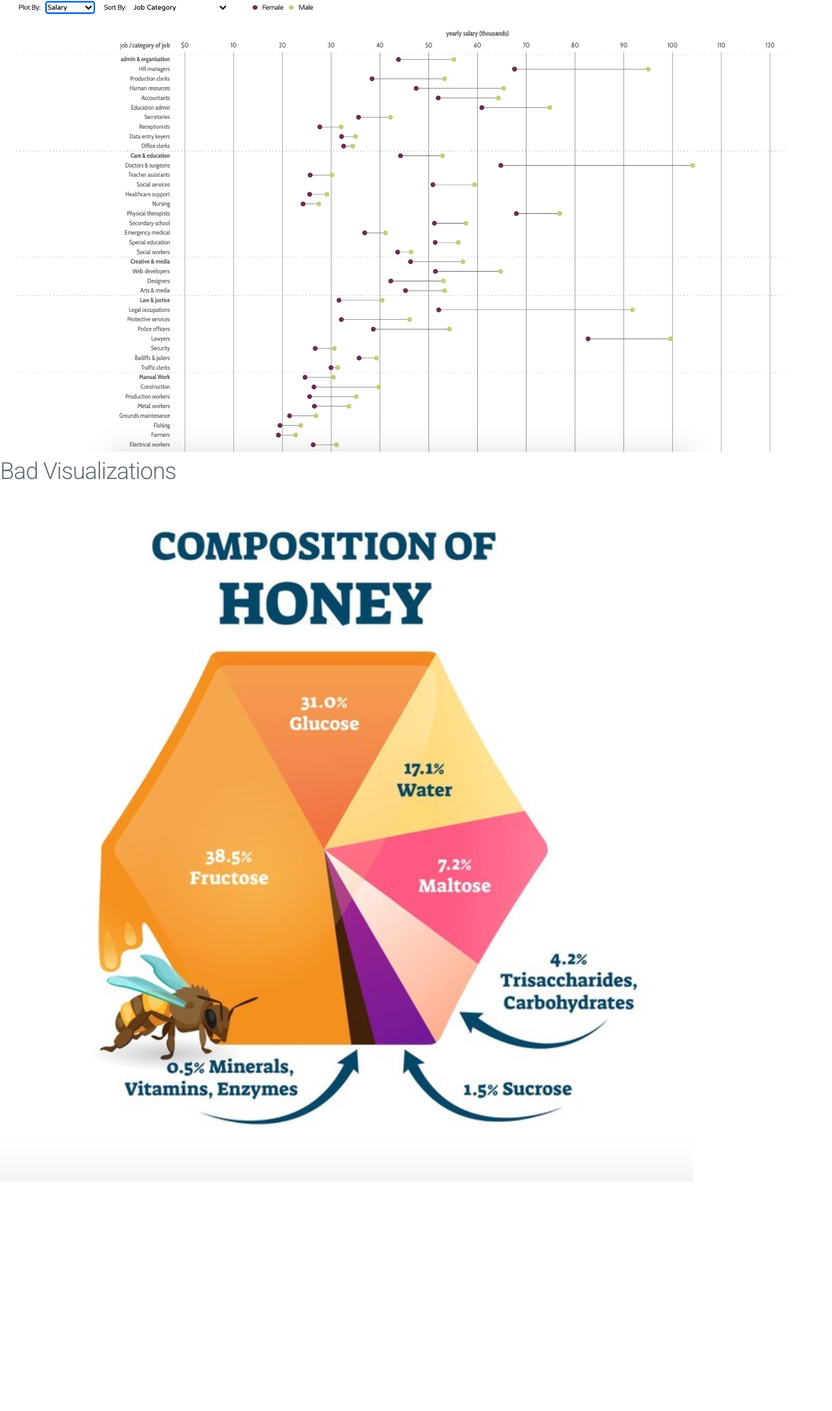
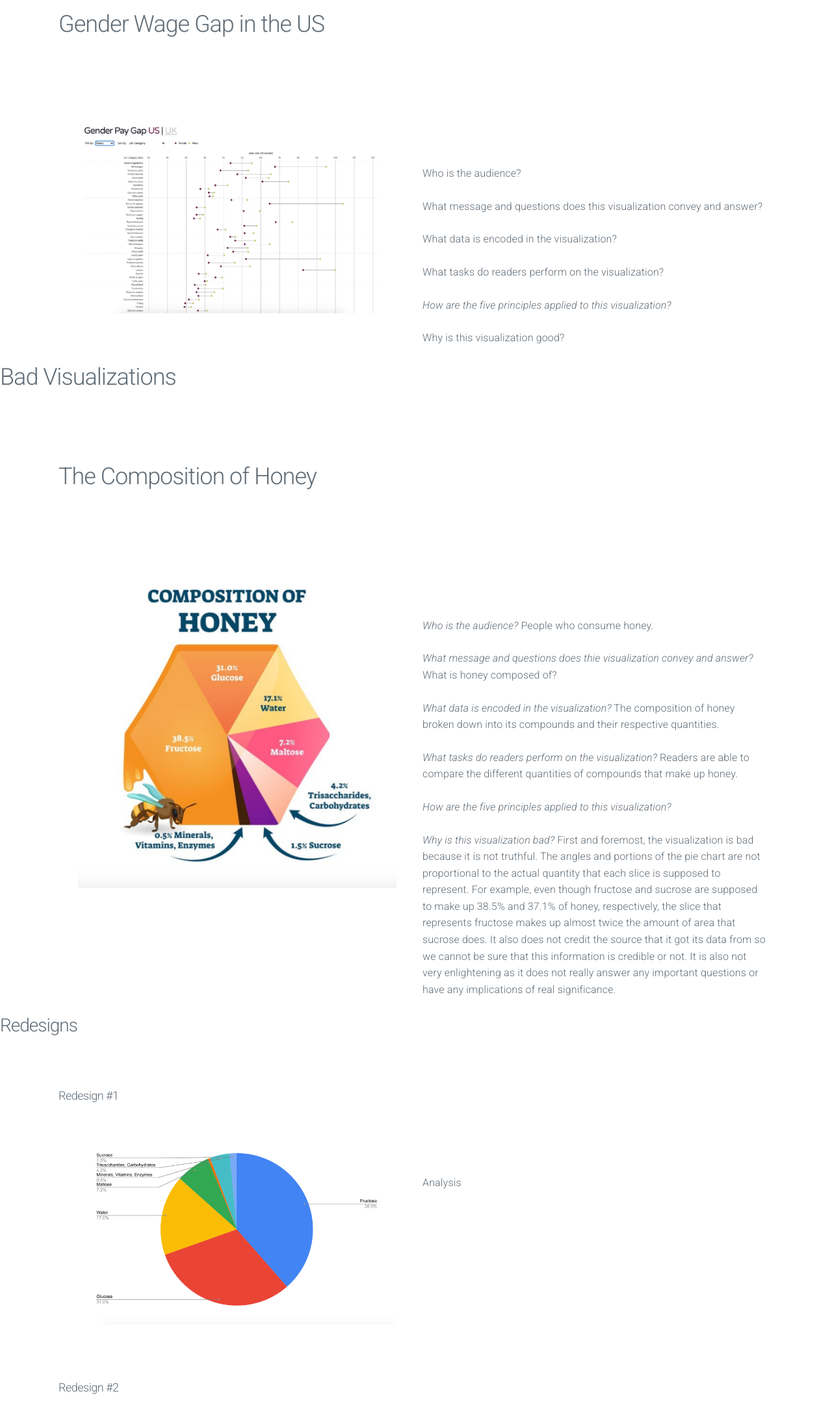
Before and after one commit to hjiang895/dataviz_mini-project1, a plain HTML site: page index.html in a window 1280 px wide. Shown: the part 213-2384 px from the top of the page at 65% size. Before the commit the page ends 2038 px from the top, so only its background shows below. Drawn offline with nearby package versions, Linux system fonts and the light colour scheme.

Commit message:
Add visualizations and critique

```diff
--- a/index.html
+++ b/index.html
@@ -25,13 +25,105 @@
 <body>
     <h1>Visualization Critique & Redesign</h1>
     <h2>Good Visualizations</h2>
-    <img src= "visualizations/pay_gap_graph.png"/>
-    <div class="description"></div>
+    <div class="container">
+      <div class="row" style="margin-top:10%">
+          <h2>
+              Gender Wage Gap in the US
+          </h2>
+      </div>
+      <div class="row" style="margin-top:10%">
+        <div class="column">
+          <div class="container">
+            <img src= "visualizations/pay_gap_graph.png"/>
+          </div>
+        </div>
+        <div class="column" style="margin-top:6%">
+          <p>Who is the audience? </p>
+          <p>What message and questions does this visualization convey and answer?</p>
+          <p>What data is encoded in the visualization?</p>
+          <p>What tasks do readers perform on the visualization?</p>
+          <p><em>How are the five principles applied to this visualization?</em></p>
+          <p>Why is this visualization good?</p>
+        </div>
+      </div>
+    </div>
+
     <h2>Bad Visualizations</h2>
-    <img src="visualizations/honey_graph.png"/>
-    <div class="description"></div>
+    <div class="container">
+      <div class="row" style="margin-top:10%">
+          <h2>
+              The Composition of Honey
+          </h2>
+      </div>
+      <div class="row" style="margin-top:10%">
+        <div class="column">
+          <div class="container">
+            <img src="visualizations/honey_graph.png"/>
+          </div>
+        </div>
+        <div class="column" style="margin-top:6%">
+          <p><em>Who is the audience?</em> People who consume honey.</p>
+          <p><em>What message and questions does thie visualization convey and answer?</em>
+            What is honey composed of?</p>
+          <p><em>What data is encoded in the visualization?</em>
+            The composition of honey broken down into its compounds and their respective
+            quantities.</p>
+          <p><em>What tasks do readers perform on the visualization?</em> Readers are able
+            to compare the different quantities of compounds that make up honey.</p>
+          <p><em>How are the five principles applied to this visualization?</em></p>
+          <p><em>Why is this visualization bad?</em> First and foremost, the visualization
+            is bad because it is not truthful. The angles and portions of the pie
+            chart are not proportional to the actual quantity that each slice is supposed to represent.
+            For example, even though fructose and sucrose are supposed to make up 38.5% and 37.1% of honey,
+            respectively, the slice that represents fructose makes up almost twice the amount of area that
+            sucrose does. It also does not credit the source that it got its data from so  we cannot be sure
+            that this information is credible or not. It is also not very enlightening as it does not really
+            answer any important questions or have any implications of real significance.</p>
+        </div>
+      </div>
+    </div>
 
-
-
+    <h3>Redesigns</h3>
+    <div class="container">
+      <div class="row" style="margin-top:7%">
+        <h5>Redesign #1</h5>
+      </div>
+      <div class="row" style="margin-top:3%">
+        <div class="column">
+          <div class="container">
+            <img src= "visualizations/honey_pie_chart.png"/>
+          </div>
+        </div>
+        <div class="column" style="margin-top:5%">
+          <p>Analysis</p>
+        </div>
+      </div>
+      <div class="row" style="margin-top:7%">
+        <h5>Redesign #2</h5>
+      </div>
+      <div class="row" style="margin-top:5%">
+        <div class="column">
+          <div class="container">
+            <img src= "visualizations/honey_bar_chart.png"/>
+          </div>
+        </div>
+        <div class="column" style="margin-top:6%">
+          <p>Analysis</p>
+        </div>
+      </div>
+      <div class="row" style="margin-top:10%">
+        <h5>Redesign #3</h5>
+      </div>
+      <div class="row" style="margin-top:10%">
+        <div class="column">
+          <div class="container">
+            <img src="visualizations/honey_waffle_chart.png"/>
+          </div>
+        </div>
+        <div class="column" style="margin-top:6%">
+          <p>Analysis</p>
+        </div>
+      </div>
+    </div>
 </body>
 </html>
```
Also changed, not shown: 1 other file.
